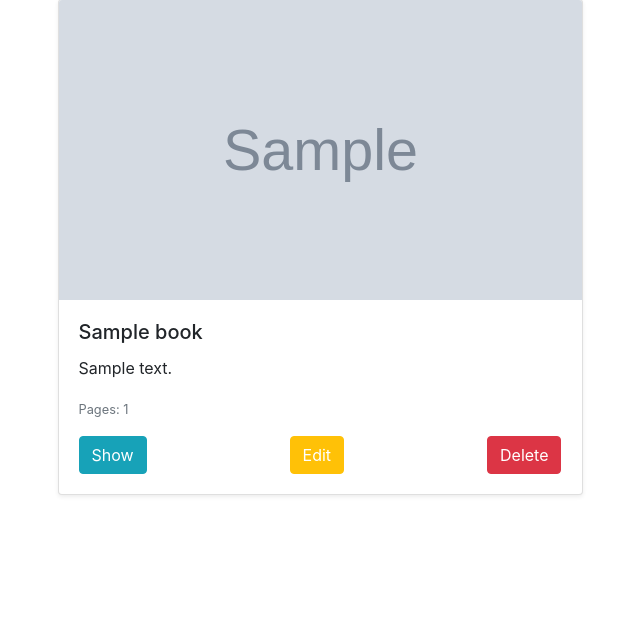
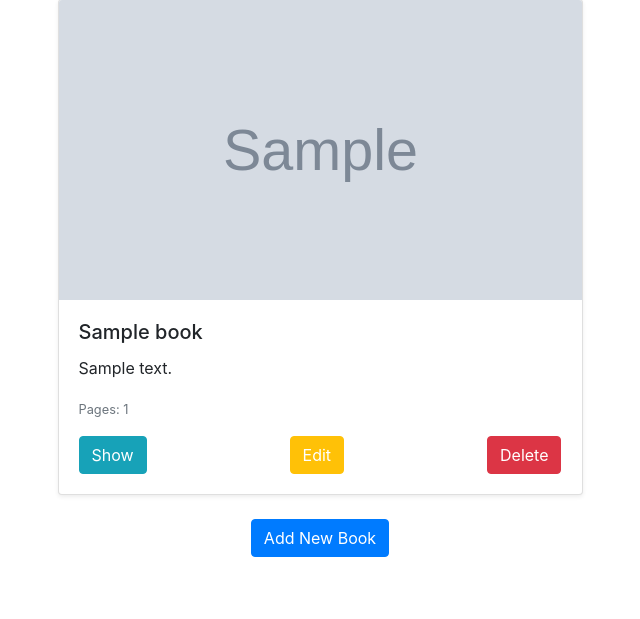
Before and after one commit to AhmedNabil-99/Flask_Project_2, a Flask app: page /books/ in a window 1280 px wide. Shown: the part 49-668 px from the top of the page, without its empty margins (320-960 px from the left). Run offline with Flask 3, Linux system fonts and the light colour scheme; tables that the repository leaves empty hold one stand-in row (values such as "Sample post"); grey boxes marked "Sample" are stand-in pictures; some libraries are stand-ins or nearby versions.

Commit message:
Adding button, Deleting lines

```diff
--- a/app/__init__.py
+++ b/app/__init__.py
@@ -1,6 +1,5 @@
 from flask import Flask
 from flask_migrate import Migrate
-from flask_restful import Resource
 from app.models import db
 from app.config import config_options
 
--- a/app/book/forms.py
+++ b/app/book/forms.py
@@ -1,7 +1,6 @@
 from flask_wtf import FlaskForm
 from wtforms import StringField, TextAreaField, FileField, SubmitField, IntegerField
 from wtforms.validators import DataRequired
-# from flask_wtf.file import FileAllowed
 
 class BooksForm(FlaskForm):
     title = StringField('Title', validators=[DataRequired()])
--- a/app/book/views.py
+++ b/app/book/views.py
@@ -22,7 +22,7 @@ def books_create():
         image_filename = secure_filename(form.image.data.filename) if form.image.data else "default_image.png"
         print(image_filename)
         if form.image.data:
-            form.image.data.save(os.path.join('static/images', image_filename))
+            form.image.data.save(os.path.join('app/static/images', image_filename))
 
         book = Books(
             title=form.title.data,
@@ -50,7 +50,7 @@ def books_edit(id):
 
         if form.image.data:
             image_filename = secure_filename(form.image.data.filename)
-            form.image.data.save(os.path.join('static/images', image_filename))
+            form.image.data.save(os.path.join('app/static/images', image_filename))
             book.image = image_filename
 
         db.session.commit()
--- a/app/models.py
+++ b/app/models.py
@@ -1,5 +1,4 @@
 from flask_sqlalchemy import SQLAlchemy
-from flask import url_for
 
 db = SQLAlchemy()
 
--- a/app/templates/books/index.html
+++ b/app/templates/books/index.html
@@ -31,7 +31,11 @@
             </div>
             {% endfor %}
         </div>
-
+        <div class="mb-4 text-center">
+            <a href="{{ url_for('books.create') }}" class="btn btn-primary">
+                Add New Book
+            </a>
+        </div>
     </div>
 </main>
 {% endblock %}
```
Also changed, not shown: app/static/images/Harry_Potter_and_the_Cursed_Child_Special_Rehearsal_Edition_Book_Cover.jpg (added), app/static/images/Personal_Picture.jpg (added).
